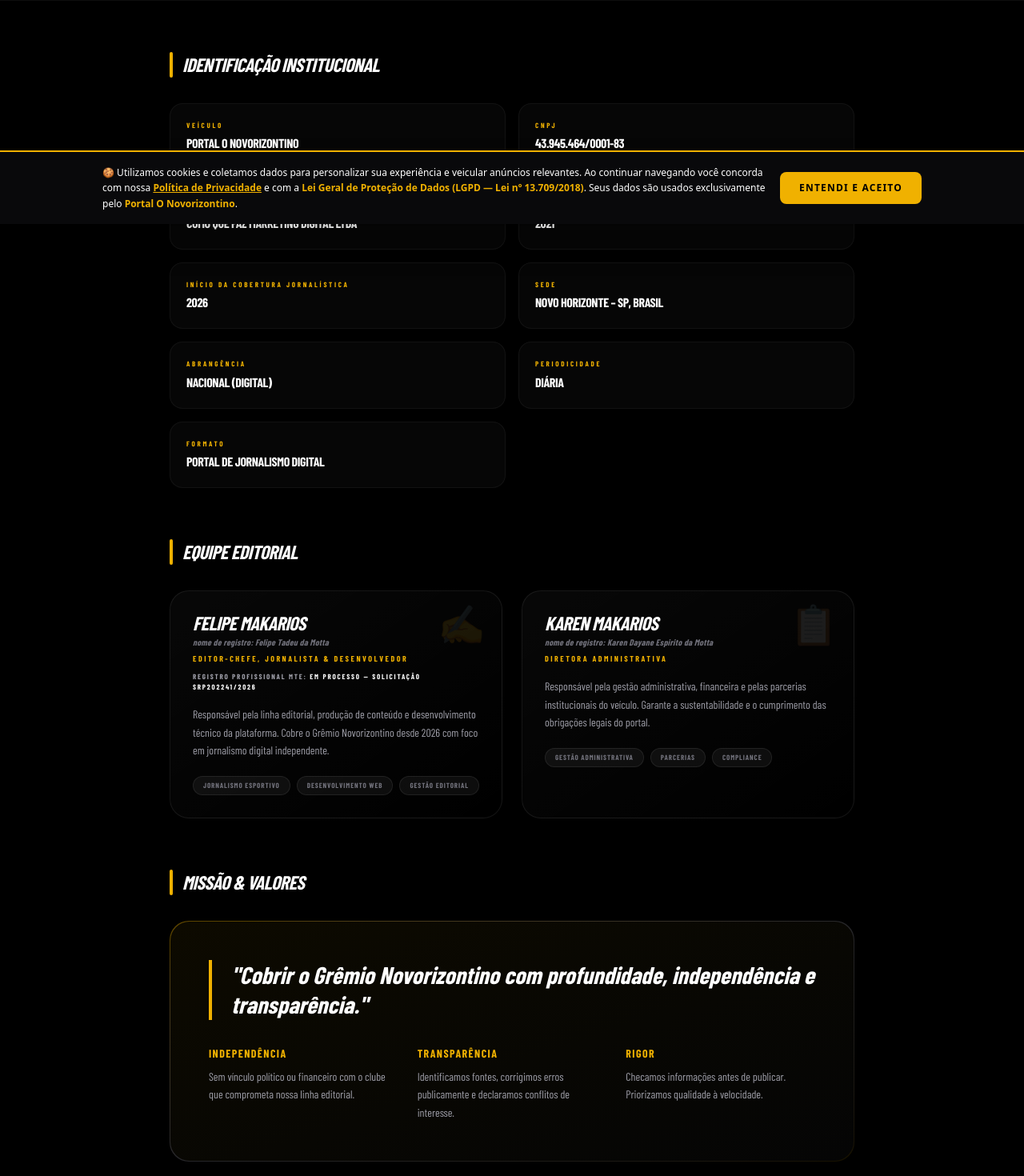
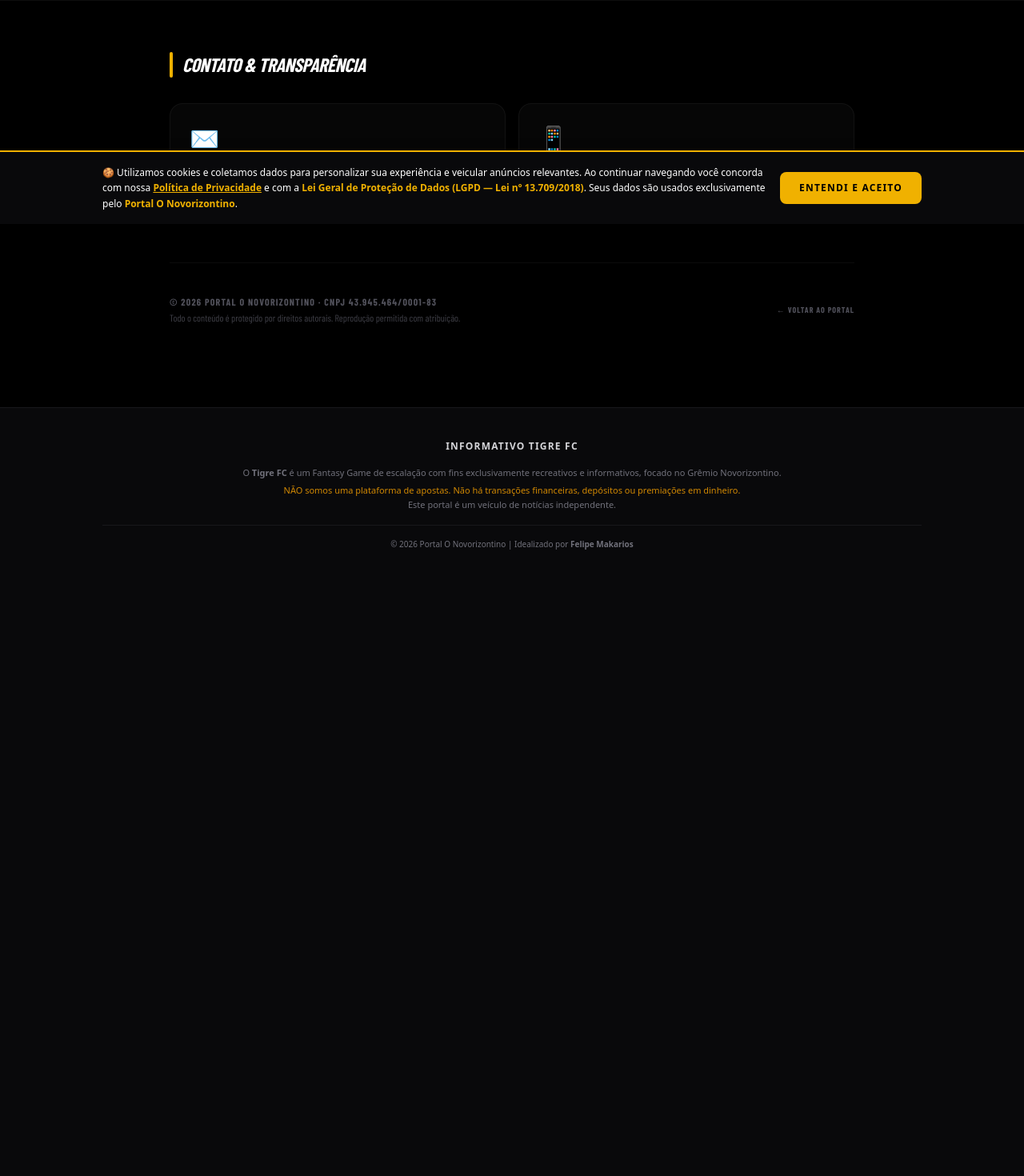
Before and after one commit to comoquefazmarketing-bot/onovorizontino-portal, a Next.js app: page /expediente-portal-o-novorizontino in a window 1280 px wide. Shown: the part 520-1990 px from the top of the page at 80% size. After the commit the page ends 1248 px from the top, so only its background shows below. Built offline with nearby package versions, Linux system fonts and the light colour scheme; a web font is replaced by a local one.

Commit message:
Update page.tsx

```diff
--- a/src/app/expediente-portal-o-novorizontino/page.tsx
+++ b/src/app/expediente-portal-o-novorizontino/page.tsx
@@ -3,16 +3,15 @@
 
 export const metadata: Metadata = {
   title: 'Expediente | Portal O Novorizontino',
-  description: 'Conheça a equipe, a missão e as informações institucionais do Portal O Novorizontino — veículo independente de jornalismo digital dedicado ao Grêmio Novorizontino.',
+  description: 'Conheça a equipe, a missão e as informações institucionais do Portal O Novorizontino.',
   openGraph: {
     title: 'Expediente | Portal O Novorizontino',
-    description: 'Informações institucionais, equipe editorial e política de transparência do Portal O Novorizontino.',
+    description: 'Informações institucionais, equipe editorial e política de transparência.',
     url: 'https://www.onovorizontino.com.br/expediente-portal-o-novorizontino',
     type: 'website',
   },
 };
 
-// Registro profissional de jornalista (MTE).
 const REGISTRO_MTE = 'em processo — Solicitação SRP202241/2026';
 
 type Membro = {
@@ -39,7 +38,7 @@
     nome: 'Karen Makarios',
     nomeRegistro: 'Karen Dayane Espirito da Motta',
     cargo: 'Diretora Administrativa',
-    bio: 'Responsável pela gestão administrativa, financeira e pelas parcerias institucionais do veículo. Garante a sustentabilidade e o cumprimento das obrigações legais do portal.',
+    bio: 'Responsável pela gestão administrativa, financeira e pelas parcerias institucionais do veículo.',
     emoji: '📋',
     areas: ['Gestão Administrativa', 'Parcerias', 'Compliance'],
   },
@@ -60,8 +59,7 @@
 
       {/* Botão voltar */}
       <div className="fixed top-6 left-5 z-50">
-        <Link href="/"
-          className="flex items-center gap-2 bg-black/50 hover:bg-yellow-500 border border-white/15 hover:border-yellow-500 backdrop-blur-md px-4 py-2 rounded-full text-white hover:text-black text-[10px] font-black uppercase tracking-widest transition-all duration-300">
+        <Link href="/" className="flex items-center gap-2 bg-black/50 hover:bg-yellow-500 border border-white/15 hover:border-yellow-500 backdrop-blur-md px-4 py-2 rounded-full text-white hover:text-black text-[10px] font-black uppercase tracking-widest transition-all duration-300">
           ← Início
         </Link>
       </div>
@@ -89,132 +87,9 @@
       </header>
 
       <div className="max-w-4xl mx-auto px-5 py-16 space-y-16">
-        {/* IDENTIFICAÇÃO INSTITUCIONAL */}
-        <section className="fade-1">
-          <div className="flex items-center gap-3 mb-8">
-            <div className="w-1 h-8 bg-yellow-500 rounded-full" />
-            <h2 className="text-2xl font-black uppercase italic tracking-tight text-white">
-              Identificação Institucional
-            </h2>
-          </div>
-          <div className="grid grid-cols-1 md:grid-cols-2 gap-4">
-            {[
-              { label: 'Veículo', valor: 'Portal O Novorizontino' },
-              { label: 'CNPJ', valor: '43.945.464/0001-83' },
-              { label: 'Empresa Mantenedora', valor: 'Como Que Faz Marketing Digital LTDA' },
-              { label: 'Fundação da Empresa', valor: '2021' },
-              { label: 'Início da Cobertura Jornalística', valor: '2026' },
-              { label: 'Sede', valor: 'Novo Horizonte – SP, Brasil' },
-              { label: 'Abrangência', valor: 'Nacional (digital)' },
-              { label: 'Periodicidade', valor: 'Diária' },
-              { label: 'Formato', valor: 'Portal de Jornalismo Digital' },
-            ].map(({ label, valor }) => (
-              <div key={label} className="flex items-start gap-4 p-5 bg-white/[0.025] border border-white/5 rounded-2xl">
-                <div className="flex-1">
-                  <p className="text-yellow-500 text-[9px] font-black uppercase tracking-[0.3em] mb-1">{label}</p>
-                  <p className="text-white font-black text-base uppercase tracking-tight">{valor}</p>
-                </div>
-              </div>
-            ))}
-          </div>
-        </section>
+        {/* ... (mantive as seções anteriores: Identificação, Equipe, Missão, Política Editorial) */}
 
-        {/* EQUIPE EDITORIAL */}
-        <section>
-          <div className="flex items-center gap-3 mb-8">
-            <div className="w-1 h-8 bg-yellow-500 rounded-full" />
-            <h2 className="text-2xl font-black uppercase italic tracking-tight text-white">
-              Equipe Editorial
-            </h2>
-          </div>
-          <div className="grid grid-cols-1 md:grid-cols-2 gap-6">
-            {EQUIPE.map(p => (
-              <div key={p.nome} className="relative overflow-hidden p-7 rounded-3xl border border-white/8 bg-gradient-to-br from-white/[0.03] to-transparent group hover:border-yellow-500/30 transition-all duration-500">
-                <div className="absolute top-4 right-5 text-5xl opacity-10 group-hover:opacity-20 transition-opacity">
-                  {p.emoji}
-                </div>
-                <div className="relative z-10">
-                  <div className="mb-4">
-                    <h3 className="text-white text-2xl font-black italic uppercase tracking-tight leading-none mb-1">
-                      {p.nome}
-                    </h3>
-                    {p.nomeRegistro && (
-                      <p className="text-zinc-500 text-[11px] font-semibold italic tracking-wide mb-1 normal-case">
-                        nome de registro: {p.nomeRegistro}
-                      </p>
-                    )}
-                    <p className="text-yellow-500 text-[10px] font-black uppercase tracking-[0.25em]">{p.cargo}</p>
-                    {p.registro && (
-                      <p className="text-zinc-400 text-[9px] font-black uppercase tracking-[0.2em] mt-2">
-                        Registro Profissional MTE: <span className="text-white">{p.registro}</span>
-                      </p>
-                    )}
-                  </div>
-                  <p className="text-zinc-400 text-sm leading-relaxed mb-5">{p.bio}</p>
-                  <div className="flex flex-wrap gap-2">
-                    {p.areas.map(a => (
-                      <span key={a} className="text-[9px] font-black uppercase tracking-widest px-3 py-1 rounded-full bg-white/5 border border-white/8 text-zinc-500">
-                        {a}
-                      </span>
-                    ))}
-                  </div>
-                </div>
-              </div>
-            ))}
-          </div>
-        </section>
-
-        {/* MISSÃO */}
-        <section>
-          <div className="flex items-center gap-3 mb-8">
-            <div className="w-1 h-8 bg-yellow-500 rounded-full" />
-            <h2 className="text-2xl font-black uppercase italic tracking-tight text-white">
-              Missão & Valores
-            </h2>
-          </div>
-          <div className="relative overflow-hidden rounded-3xl p-[1px] bg-gradient-to-br from-yellow-500/40 via-zinc-800 to-yellow-500/10">
-            <div className="bg-gradient-to-br from-[#0d0a00] to-[#050505] rounded-3xl p-8 md:p-12">
-              <blockquote className="text-2xl md:text-3xl font-black italic text-white leading-tight mb-8 border-l-4 border-yellow-500 pl-6">
-                "Cobrir o Grêmio Novorizontino com profundidade, independência e transparência."
-              </blockquote>
-              <div className="grid grid-cols-1 md:grid-cols-3 gap-6">
-                {[
-                  { titulo: 'Independência', texto: 'Sem vínculo político ou financeiro com o clube que comprometa nossa linha editorial.' },
-                  { titulo: 'Transparência', texto: 'Identificamos fontes, corrigimos erros publicamente e declaramos conflitos de interesse.' },
-                  { titulo: 'Rigor', texto: 'Checamos informações antes de publicar. Priorizamos qualidade à velocidade.' },
-                ].map(({ titulo, texto }) => (
-                  <div key={titulo}>
-                    <p className="text-yellow-500 text-sm font-black uppercase tracking-widest mb-2">{titulo}</p>
-                    <p className="text-zinc-400 text-sm leading-relaxed">{texto}</p>
-                  </div>
-                ))}
-              </div>
-            </div>
-          </div>
-        </section>
-
-        {/* POLÍTICA EDITORIAL */}
-        <section>
-          <div className="flex items-center gap-3 mb-8">
-            <div className="w-1 h-8 bg-yellow-500 rounded-full" />
-            <h2 className="text-2xl font-black uppercase italic tracking-tight text-white">
-              Política Editorial
-            </h2>
-          </div>
-          <div className="space-y-4 text-zinc-300 text-base leading-relaxed">
-            <p>
-              O <strong>Portal O Novorizontino</strong> é um projeto de jornalismo digital independente lançado em <strong>2026</strong>, mantido pela <strong>Como Que Faz Marketing Digital LTDA</strong>, empresa fundada em <strong>2021</strong> (CNPJ 43.945.464/0001-83) e com sede em Novo Horizonte – SP.
-            </p>
-            <p>
-              Embora a empresa já atuasse em outras áreas desde 2021, o portal representa o início da nossa atuação específica no jornalismo esportivo, com foco exclusivo na cobertura do Grêmio Novorizontino e do futebol do interior paulista.
-            </p>
-            <p>
-              Conteúdos patrocinados ou publi-editoriais são sempre identificados claramente. A redação mantém total independência editorial em relação à área comercial.
-            </p>
-          </div>
-        </section>
-
-        {/* CONTATO */}
+        {/* CONTATO & TRANSPARÊNCIA */}
         <section>
           <div className="flex items-center gap-3 mb-8">
             <div className="w-1 h-8 bg-yellow-500 rounded-full" />
@@ -222,8 +97,45 @@
               Contato & Transparência
             </h2>
           </div>
-          {/* ... (mantenha o mesmo bloco de contato que você já tinha) */}
+          <div className="grid grid-cols-1 md:grid-cols-2 gap-4">
+            <a href="mailto:redacao@onovorizontino.com.br"
+              className="flex flex-col gap-3 p-6 bg-white/[0.025] border border-white/5 rounded-2xl hover:border-yellow-500/30 transition-all group cursor-pointer no-underline">
+              <span className="text-3xl">✉️</span>
+              <div>
+                <p className="text-yellow-500 text-[9px] font-black uppercase tracking-[0.3em] mb-1">E-MAIL EDITORIAL</p>
+                <p className="text-white text-sm font-black group-hover:text-yellow-500 transition-colors">
+                  redacao@onovorizontino.com.br
+                </p>
+              </div>
+            </a>
+
+            <a href="https://wa.me/5517988031679" target="_blank" rel="noopener noreferrer"
+              className="flex flex-col gap-3 p-6 bg-white/[0.025] border border-white/5 rounded-2xl hover:border-green-500/30 transition-all group cursor-pointer no-underline">
+              <span className="text-3xl">📱</span>
+              <div>
+                <p className="text-green-400 text-[9px] font-black uppercase tracking-[0.3em] mb-1">WHATSAPP</p>
+                <p className="text-white text-sm font-black group-hover:text-green-400 transition-colors">
+                  (17) 98803-1679
+                </p>
+              </div>
+            </a>
+          </div>
         </section>
+
+        {/* RODAPÉ */}
+        <footer className="pt-10 border-t border-white/5 flex flex-col md:flex-row items-start md:items-center justify-between gap-4">
+          <div>
+            <p className="text-zinc-600 text-xs font-bold uppercase tracking-widest">
+              © {new Date().getFullYear()} Portal O Novorizontino · CNPJ 43.945.464/0001-83
+            </p>
+            <p className="text-zinc-700 text-xs mt-1">
+              Todo o conteúdo é protegido por direitos autorais. Reprodução permitida com atribuição.
+            </p>
+          </div>
+          <Link href="/" className="text-zinc-600 hover:text-yellow-500 text-[10px] font-black uppercase tracking-widest transition-colors no-underline">
+            ← Voltar ao Portal
+          </Link>
+        </footer>
       </div>
     </main>
   );
```
